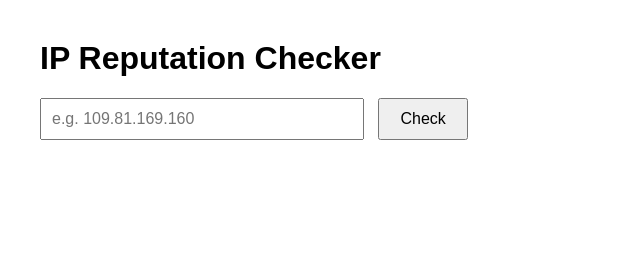
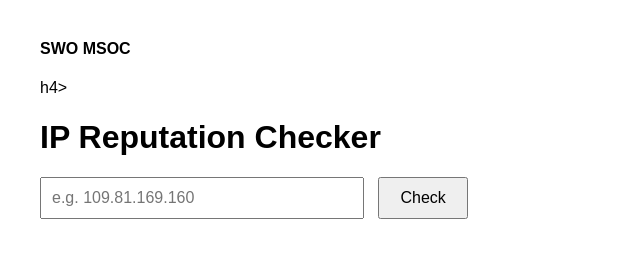
Before and after one commit to pchroboczek21/IPReputationChecker, a website: page public/index.html in a window 1280 px wide. Shown: the whole page, without its empty margins (0-640 px from the left). Drawn offline with Linux system fonts and the light colour scheme.

Commit message:
Update index.html

```diff
--- a/public/index.html
+++ b/public/index.html
@@ -20,6 +20,7 @@
   </style>
 </head>
 <body>
+  <h4>SWO MSOC</h4>h4>
   <h1>IP Reputation Checker</h1>
   <input type="text" id="ipInput" placeholder="e.g. 109.81.169.160" />
   <button onclick="checkIP()">Check</button>
```
